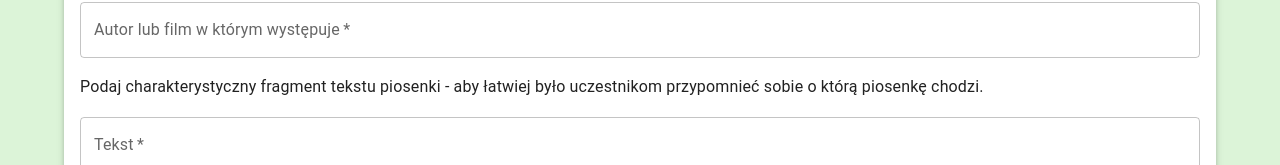
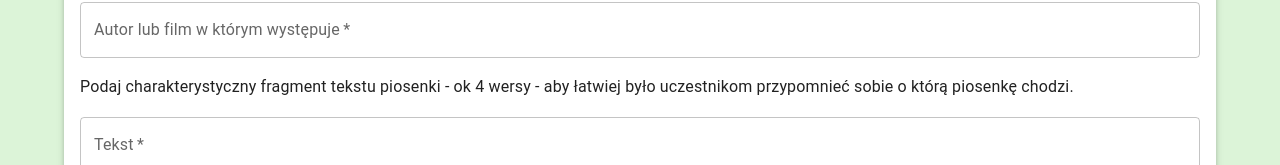
Before and after one commit to Idelya/ForeheadSongsForm, a React (Create React App) app: page / in a window 1280 px wide. Shown: the part 616-781 px from the top of the page. Built offline with nearby package versions, Linux system fonts and the light colour scheme; no server answers; the database is empty.

Commit message:
fix counting

```diff
--- a/src/api/writeData.ts
+++ b/src/api/writeData.ts
@@ -74,9 +74,9 @@ export const saveSong = async (data: SongFormInputType) => {
         " to category ",
         element
       );
-      countAdded = +1;
+      countAdded = countAdded + 1;
     } else {
-      countExisting = +1;
+      countExisting = countExisting + 1;
     }
   }
   return { countExisting, countAdded };
--- a/src/components/SongForm.tsx
+++ b/src/components/SongForm.tsx
@@ -135,8 +135,9 @@ const SongForm: React.FC = () => {
                 required
               />
               <Typography>
-                Podaj charakterystyczny fragment tekstu piosenki - aby łatwiej
-                było uczestnikom przypomnieć sobie o którą piosenkę chodzi.
+                Podaj charakterystyczny fragment tekstu piosenki - ok 4 wersy -
+                aby łatwiej było uczestnikom przypomnieć sobie o którą piosenkę
+                chodzi.
               </Typography>
               <TextField
                 name="lyrics"
```
